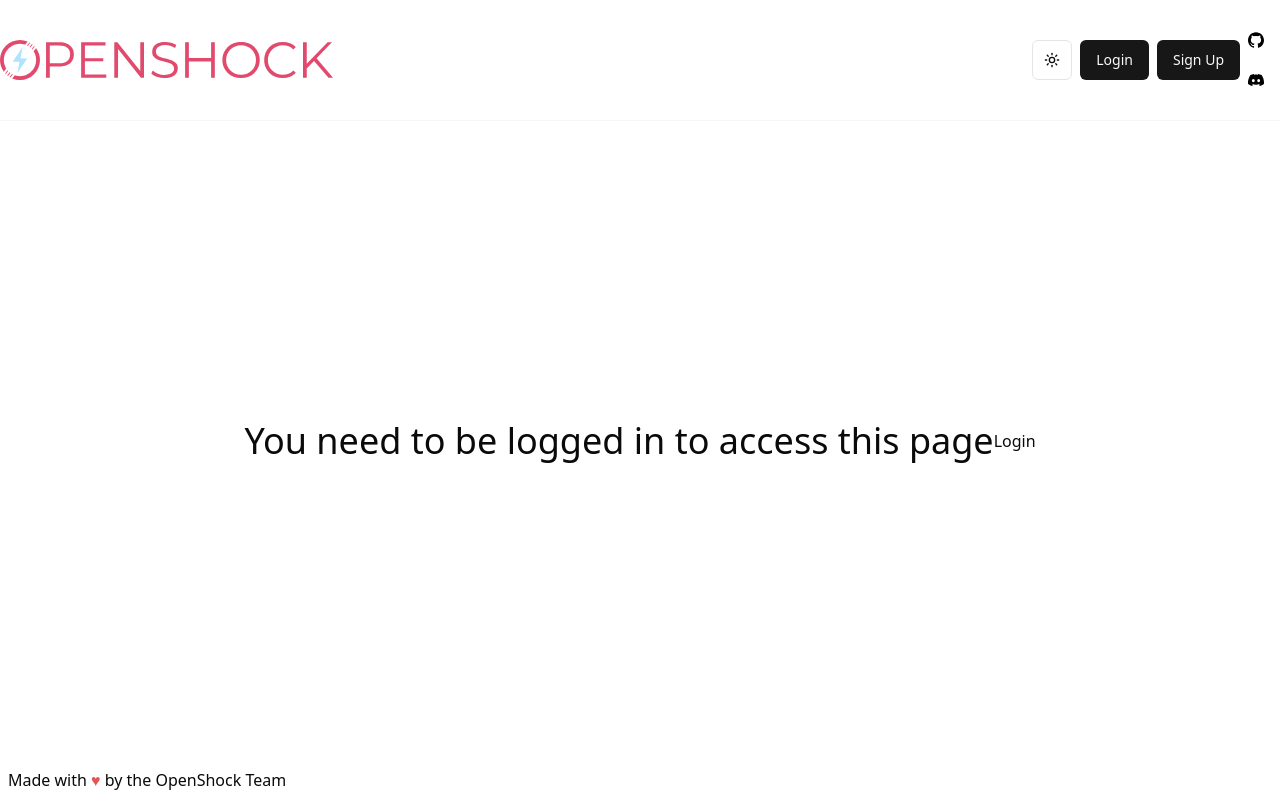
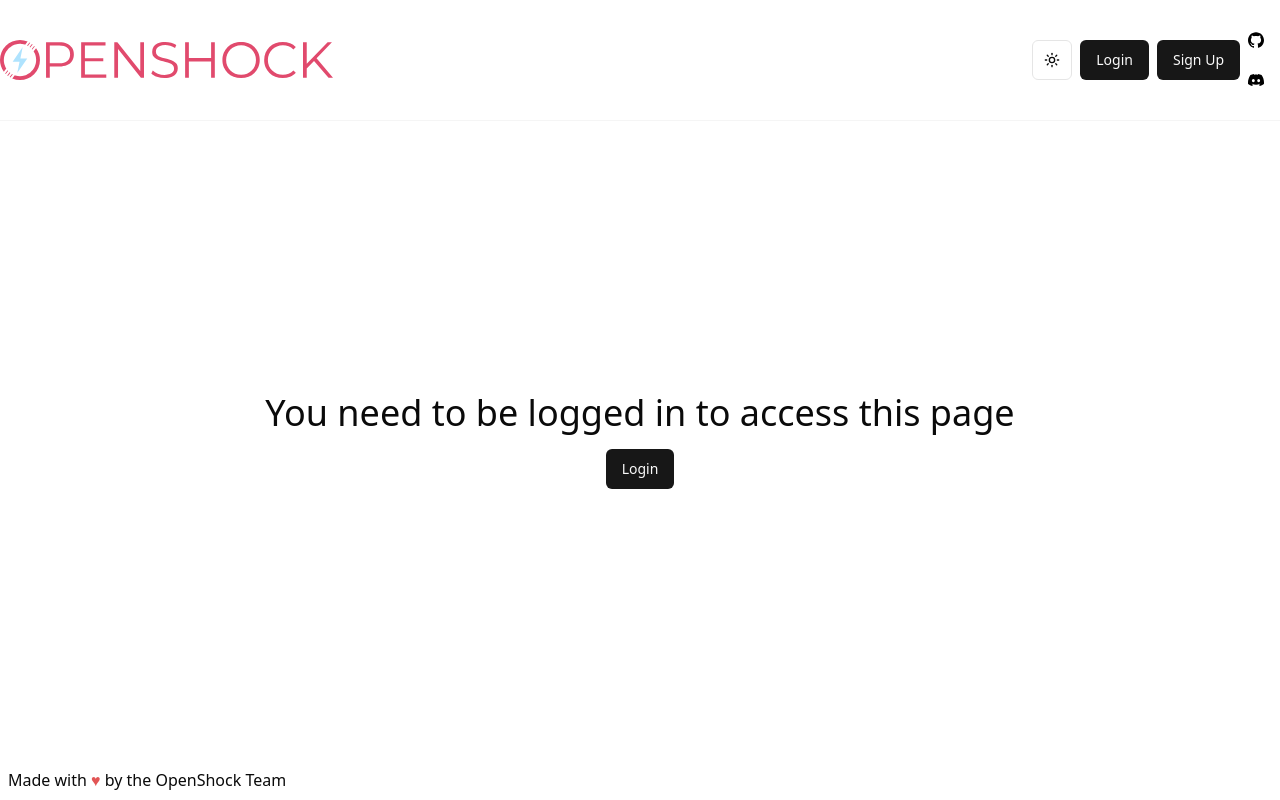
Before and after one commit to OpenShock/Frontend, a SvelteKit app: page /shockers in a window 1280 px wide. Built offline with nearby package versions, Linux system fonts and the light colour scheme; no server answers.

Commit message:
Fix unauth login button

```diff
--- a/src/routes/(authenticated)/+layout.svelte
+++ b/src/routes/(authenticated)/+layout.svelte
@@ -1,4 +1,5 @@
 <script lang="ts">
+  import { Button } from '$lib/components/ui/button';
   import { SignalR_State } from '$lib/signalr';
   import { UserStore } from '$lib/stores/UserStore';
   import { HubConnectionState } from '@microsoft/signalr';
@@ -12,9 +13,9 @@
 </script>
 
 {#if $UserStore.self === null}
-  <div class="container mx-auto flex h-full items-center justify-center">
+  <div class="container mx-auto flex flex-col h-full items-center justify-center gap-4">
     <h1 class="text-4xl">You need to be logged in to access this page</h1>
-    <a href="/login" class="btn variant-filled-primary">Login</a>
+    <Button href="/login">Login</Button>
   </div>
 {:else if $SignalR_State !== HubConnectionState.Connected}
   <div class="container mx-auto flex h-full items-center justify-center">
```
